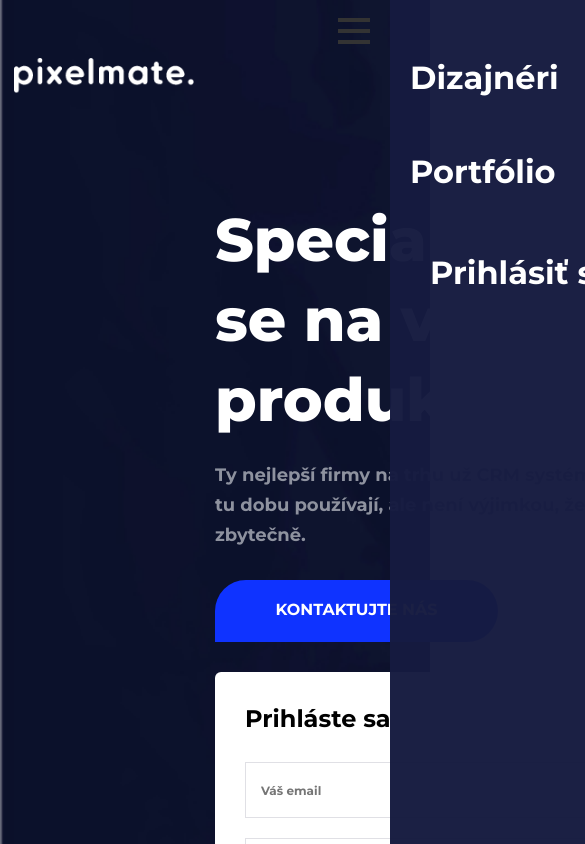
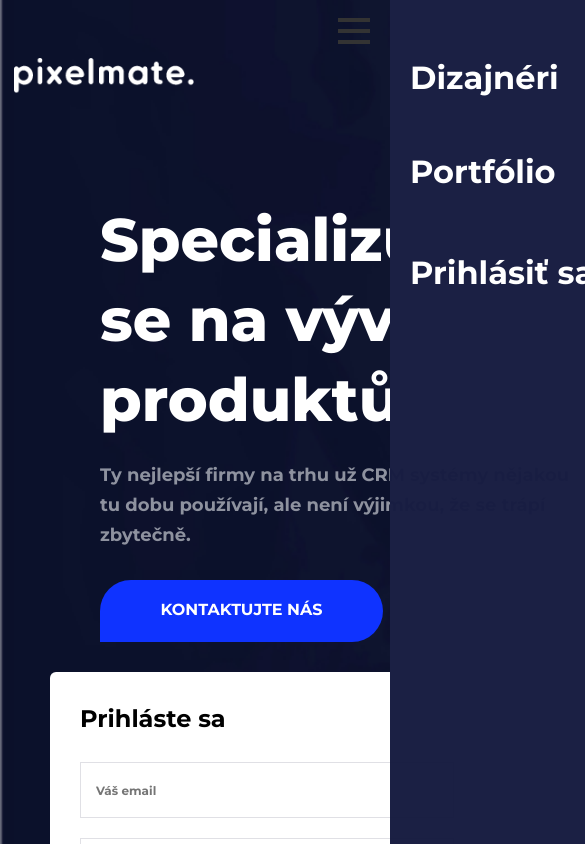
Before and after one commit to Kristo258/pixelmate-test-work, a React (Create React App) app: page / in a window 390 px wide. Shown: the top 844 px of the page, 585 px wide, since content can reach past the window. Built offline with nearby package versions, Linux system fonts and the light colour scheme.

Commit message:
final opravene chyby so zarovnamim burger menu

```diff
--- a/src/App.css
+++ b/src/App.css
@@ -63,6 +63,8 @@
 }
 
 
+
+
 .footer {
     width: 100%;
     position: relative;
@@ -73,7 +75,9 @@
 .left {
     max-width: 590px;
 
+
 }
+
 
 .flex-container {
     background-image: url("../public/images/Video_screenshot_Mirek.png");
@@ -87,6 +91,20 @@
     padding-top: 200px;
     justify-content: space-around;
     gap: 30px;
+    transition: all 0.3s ease-in-out;
+}
+
+@media (max-width: 768px) {
+    .flex-container {
+        padding: 200px 50px 0 50px;
+    }
+
+    .left {
+        padding-left: 50px;
+
+    }
+
+
 }
 
 .second-container {
@@ -95,6 +113,15 @@
     margin: auto;
     margin-bottom: 20px;
     margin-top: 67px;
+    transition: all 0.3s ease-in-out;
+}
+
+@media (max-width: 768px) {
+    .second-container {
+        padding: 50px 50px 0 50px;
+    }
+
+
 }
 
 .home {
--- a/src/components/_sites/profile/Profile.css
+++ b/src/components/_sites/profile/Profile.css
@@ -8,6 +8,13 @@
     width:fit-content;
     gap: 50px;
     margin-bottom: 50px;
+}
+
+@media (max-width: 768px) {
+    .container-flex {
+        margin-left: -40px;
+    }
+
 }
 
 .nick {
@@ -107,6 +114,13 @@ img {
     margin: auto;
 }
 
+@media (max-width:768px) {
+    .obrazok-dizajner {
+
+        width: 400px;
+    }
+}
+
 .karta-container-2 {
     display: flex;
     flex-direction: column;
--- a/src/components/dizajneri/Dizajneri.css
+++ b/src/components/dizajneri/Dizajneri.css
@@ -1,6 +1,9 @@
+
+
 .container-dizajn {
     display: flex;
     flex-wrap: wrap;
+    flex-direction: row;
     gap: 30px;
     padding: 0 200px 0 200px;
     background: transparent linear-gradient(165deg, #ECEFFF66 0%, #ECEFFF 100%) 0% 0% no-repeat padding-box;
@@ -8,6 +11,14 @@
     margin-top: -110px;
     padding-bottom: 40px;
 }
+
+@media (max-width: 768px) {
+    .container-dizajn {
+        padding: 100px 50px 0 50px;
+    }
+}
+
+
 
 .search {
     max-width: 834px;
--- a/src/components/menu/Menu.css
+++ b/src/components/menu/Menu.css
@@ -58,6 +58,7 @@ a {
     padding: 13px 20px 13px 20px;
     opacity: 1;
     border-radius: 44px 44px 44px 0;
+    transition: all 0.3s ease-in-out;
 }
 
 .right-menu {
@@ -81,6 +82,7 @@ a {
 
 a:link {
     text-decoration: none;
+    transition: all 0.3s ease-in-out;
   }
 
 a:visited {
--- a/src/components/menu/Menu.js
+++ b/src/components/menu/Menu.js
@@ -56,6 +56,7 @@ const MenuContainer = styled.div`
         opacity: ${({open}) => open ? "0.5" : "0"};
         visibility: ${({open}) => open ? "visible" : "hidden"};
         transition: opacity 0.3s ease-in-out;
+        z-index: -1;
 
     }
   }
--- a/src/components/popup/Popup.css
+++ b/src/components/popup/Popup.css
@@ -18,6 +18,7 @@
 
 .overlay {
     background: #666666be;
+    z-index: 10;
 }
 .popup-content {
     display: flex;
@@ -38,6 +39,7 @@
     font: normal normal normal 18px/30px Montserrat;
     color: black;
     transition: all 0.3s ease-in-out;
+    z-index: 15;
 }
 
 .close-popup {
@@ -112,8 +114,6 @@
 
 }
 
-
-
 .prihlasenie-black {
     padding: 13px 40px 13px 40px;
     border: 1px solid #000000;
@@ -129,6 +129,33 @@
 
 }
 
+@media (max-width: 768px) {
+    .prihlasenie:hover {
+        background-color: #00000000;
+        color: #ffffff;
+    }
+    .prihlasenie {
+        padding: 0px 20px 0px 20px;
+    }
+
+}
+
+@media (max-width: 768px) {
+    .prihlasenie-black:hover {
+        background-color: #ffffff00;
+        color: #ffffff;
+    }
+
+    .prihlasenie-black {
+        padding: 0px 20px 0px 20px;
+    }
+
+}
+
+
+
+
+
 
 .error-popup {
     position: absolute;
```
